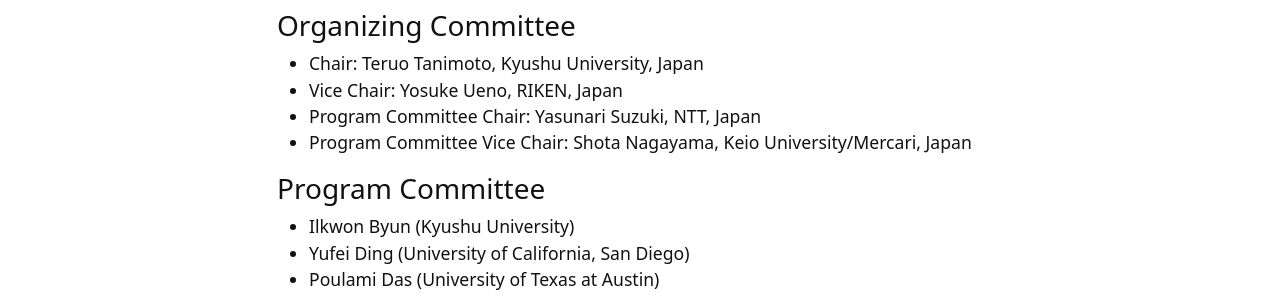
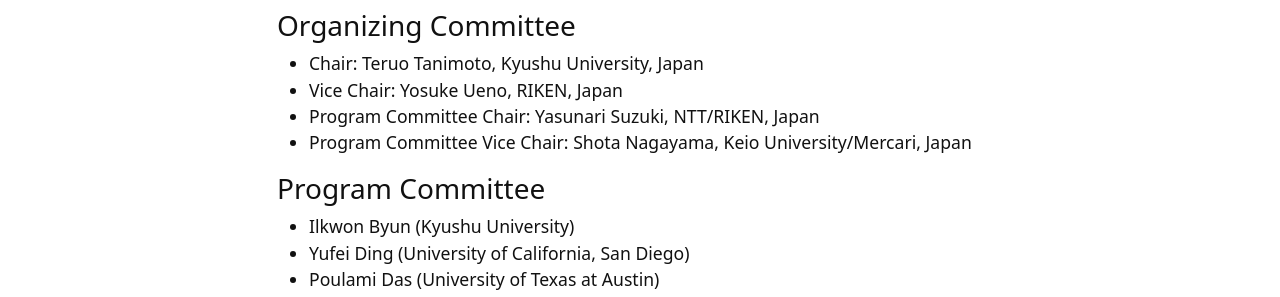
Before and after one commit to ftqcsa/ftqcsa.github.io, a Jekyll site: the page built from index.md, in a window 1280 px wide. Shown: the part 1528-1825 px from the top of the page. Built offline with Jekyll 4.4.1, drawn with Linux system fonts in a browser that asks for light colours.

Commit message:
Update index.md

```diff
--- a/index.md
+++ b/index.md
@@ -38,7 +38,7 @@
 
 - Chair: Teruo Tanimoto, Kyushu University, Japan
 - Vice Chair: Yosuke Ueno, RIKEN, Japan
-- Program Committee Chair: Yasunari Suzuki, NTT, Japan
+- Program Committee Chair: Yasunari Suzuki, NTT/RIKEN, Japan
 - Program Committee Vice Chair: Shota Nagayama, Keio University/Mercari, Japan
 
 ### Program Committee
```
